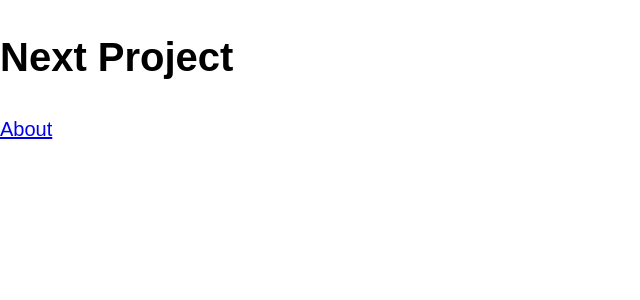
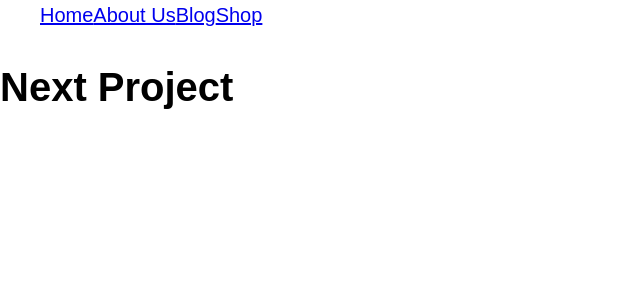
Before and after one commit to TrueVale/Guitar-Shop, a Next.js app: page / in a window 1280 px wide. Shown: the top 300 px of the page, without its empty margins (0-640 px from the left). Built offline with nearby package versions, Linux system fonts and the light colour scheme.

Commit message:
Created Header component

```diff
--- /dev/null
+++ b/components/Header.js
@@ -0,0 +1,21 @@
+import Link from "next/link";
+
+const Header = () => {
+  return (
+    <header>
+      <div className="container">
+          <div>
+
+          </div>
+          <nav>
+            <Link href="/">Home</Link>
+            <Link href="/about">About Us</Link>
+            <Link href="/blog">Blog</Link>
+            <Link href="/shop">Shop</Link>
+          </nav>
+      </div>
+    </header>
+  );
+}
+
+export default Header;
--- /dev/null
+++ b/components/Layout.js
@@ -0,0 +1,17 @@
+import Head from "next/head";
+import Header from "./Header";
+
+const Layout = ({ children, pageTitle }) => {
+  return (
+    <div>
+        <Head>
+            <title>Guitar-Shop</title>
+            <meta name="description" content="Online guitar shop"/>
+        </Head>
+        <Header/>
+        { children }
+    </div>
+  );
+}
+
+export default Layout;
--- a/pages/index.js
+++ b/pages/index.js
@@ -1,17 +1,11 @@
-import Head from 'next/head'
-import Image from 'next/image'
-import Link from 'next/link'
+import Layout from '../components/Layout'
 
 export default function Home() {
   return (
-    <div>
-      <Head>
-        <title>Create Next App</title>
-        <meta name="description" content="Generated by create next app" />
-        <link rel="icon" href="/favicon.ico" />
-      </Head>
+    <Layout
+      pageTitle='Home'
+    >
       <h1>Next Project</h1>
-      <Link href='/about'>About</Link>
-    </div>
+    </Layout>
   )
 }
--- a/styles/globals.css
+++ b/styles/globals.css
@@ -20,7 +20,7 @@ img {
   max-width: 100%;
 }
 
-[class*="contenedor"] {
+[class*="container"] {
   max-width: 120rem;
   margin: 0 auto;
   width: 95%;
```
Also changed, not shown: pages/about.js (+5 -4 lines).
